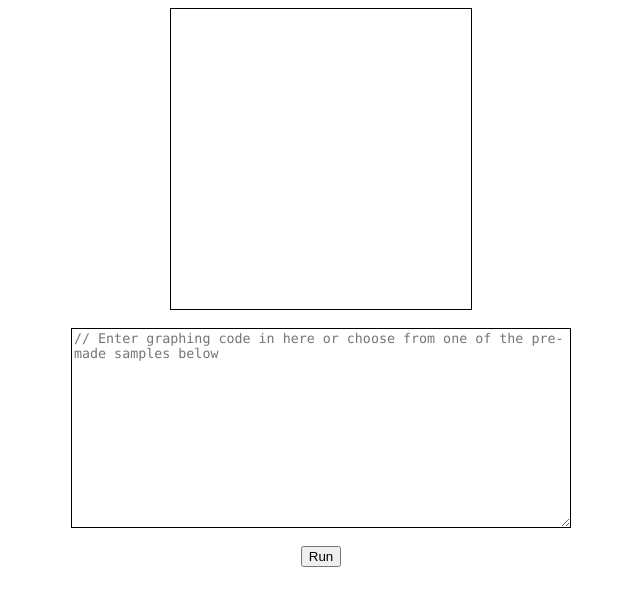
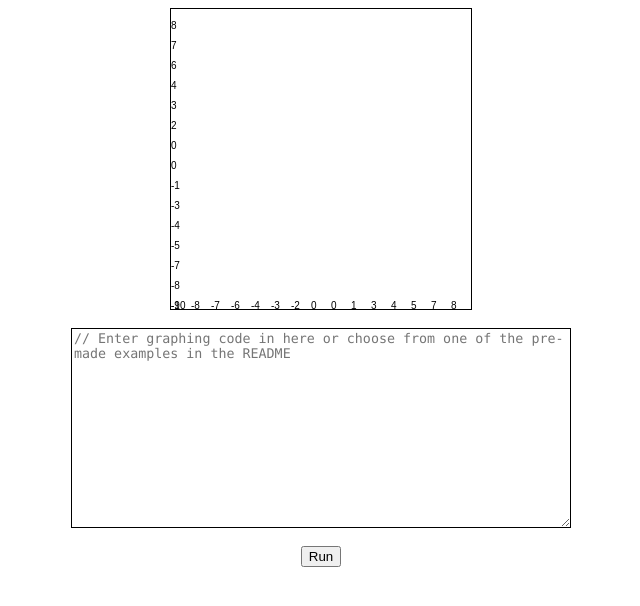
Before and after one commit to vgmoose/GraphCoding, a plain HTML site: page index.html in a window 1280 px wide. Shown: the whole page, without its empty margins (319-959 px from the left). Drawn offline with Linux system fonts and the light colour scheme.

Commit message:
add new examples

```diff
--- a/index.html
+++ b/index.html
@@ -8,7 +8,7 @@
     <div class="center">
         <canvas width=300 height=300 id="graph"></canvas>
         <br></br>
-        <textarea id="code" placeholder="// Enter graphing code in here or choose from one of the pre-made samples below"></textarea>
+        <textarea id="code" placeholder="// Enter graphing code in here or choose from one of the pre-made examples in the README"></textarea>
     <br></br>
         <button onclick="go()">Run</button>
     </div>
--- a/plot.js
+++ b/plot.js
@@ -6,7 +6,7 @@ var xOffset, yOffset;
 function init() {
 canvas = document.getElementById("graph");
 context = canvas.getContext("2d");
-
+go();
 }
 
 function plot(x, y)
@@ -46,7 +46,6 @@ function setWindow(x1, x2, y1, y2)
     for (var y=yMin; y<=yMax; y+= stepY)
         context.fillText(parseInt(canvas.height/yScale - 2*yOffset/yScale - y), 0, y*yScale+yOffset);
 
-//    for (var y=yMin; y<yMax; y++)
 }
 
 
```
Also changed, not shown: 1 other file.
